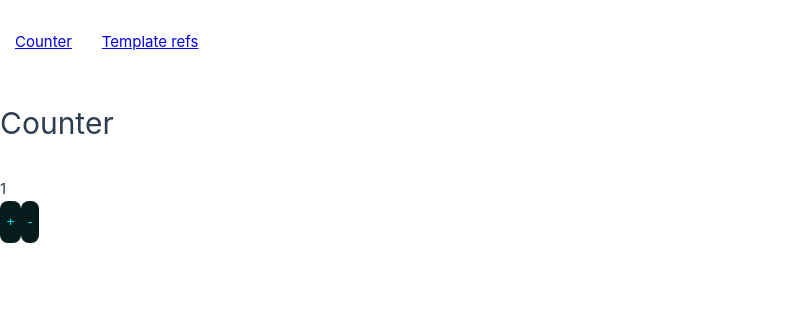
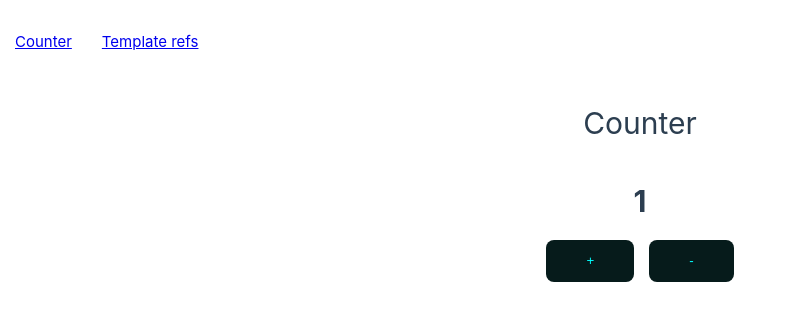
Before and after one commit to ibimina/learning-vue, a Vue app: page / in a window 1280 px wide. Shown: the top 320 px of the page, without its empty margins (0-797 px from the left). Built offline with nearby package versions, Linux system fonts and the light colour scheme.

Commit message:
docs: wrapped template contentds in a div

```diff
--- a/src/views/HomeView.vue
+++ b/src/views/HomeView.vue
@@ -17,8 +17,12 @@ export default {
 </script>
 
 <template>
-  <h1>Counter</h1>
-  <p>{{ count }}</p>
-  <button @click="increment">+</button>
-  <button @click="decrement" :disabled="count < 1">-</button>
+  <div class="home-container">
+    <h1>Counter</h1>
+    <p class="count">{{ count }}</p>
+    <div class="mouse-wrapper">
+      <button @click="increment" class="btn">+</button>
+      <button @click="decrement" :disabled="count < 1" class="btn">-</button>
+    </div>
+  </div>
 </template>
```
